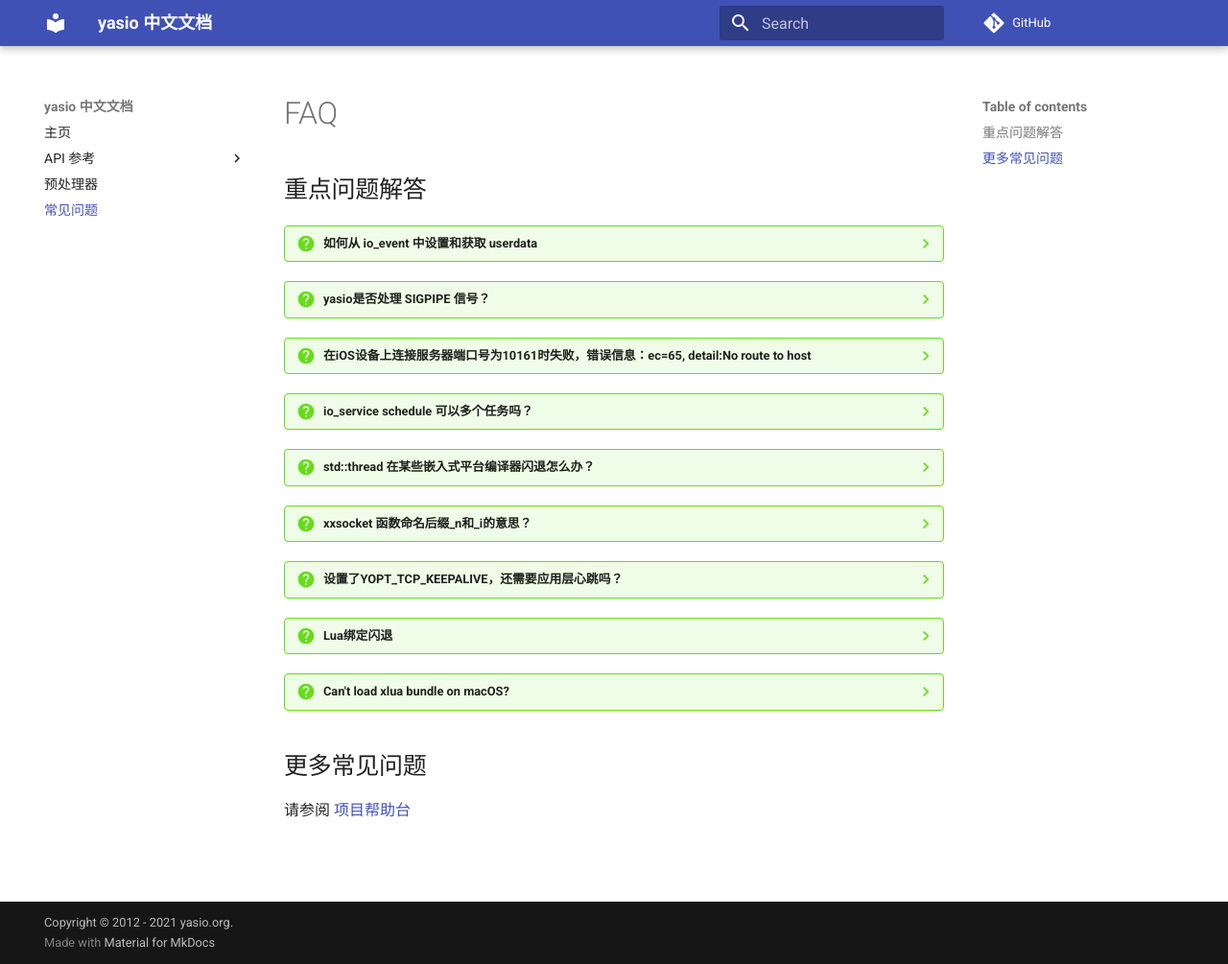
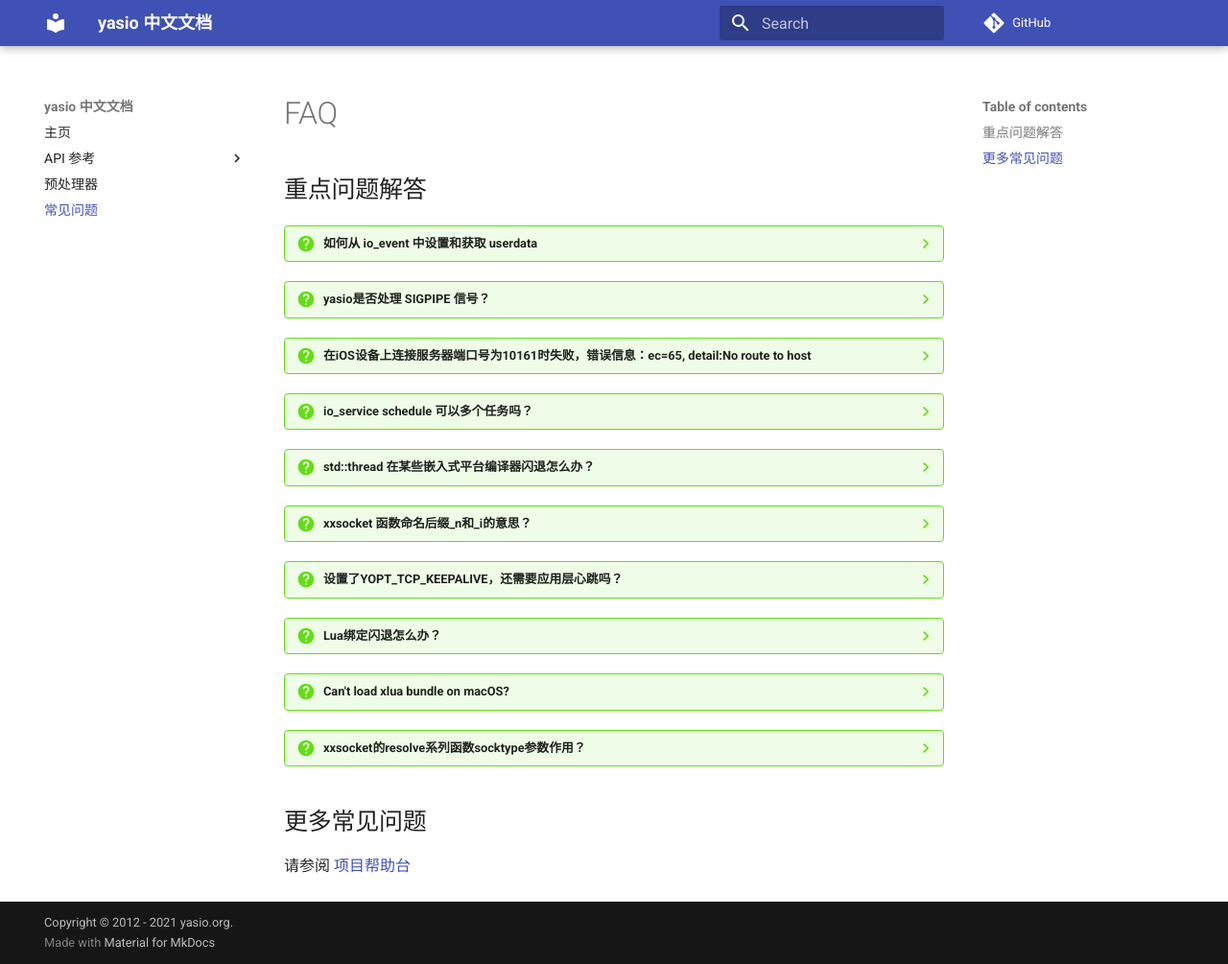
Before and after one commit to yasio/docs-936, an MkDocs documentation site: the page built from docs/faq.md, in a window 1280 px wide and 1005 px high. Shown: the whole window at 96% size. Built offline with MkDocs 1.6.1 and Material for MkDocs 9.7.7, drawn with Linux system fonts in a browser that asks for light colours; comment, search, counter and statistics services are not loaded.

Commit message:
Update faq.md

```diff
--- a/docs/faq.md
+++ b/docs/faq.md
@@ -35,7 +35,7 @@
 
     一般不需要，除非需要检测网络延时展示给用户，详见: https://github.com/yasio/yasio/issues/117
 
-??? question "Lua绑定闪退"
+??? question "Lua绑定闪退怎么办？"
 
     * c++11:
         * 使用kaguya绑定库，但这个库有个问题：在绑定c++类的过程中，构造c++对象过程是先通过lua_newuserdata, 再通过[placement new](https://en.cppreference.com/w/cpp/language/new)构造对象，在xcode clang release优化编译下会直接闪退
@@ -58,6 +58,10 @@
 
     The file `xlua.bundle` needs change attr by command `sudo xattr -r -d com.apple.quarantine xlua.bundle`
 
+??? question "xxsocket的resolve系列函数socktype参数作用？"
+
+    - winsock实现可以忽略
+    - 其他操作系统如果设置为0会返回多个地址，即使直接传IP。
 
 ## 更多常见问题
 
```
